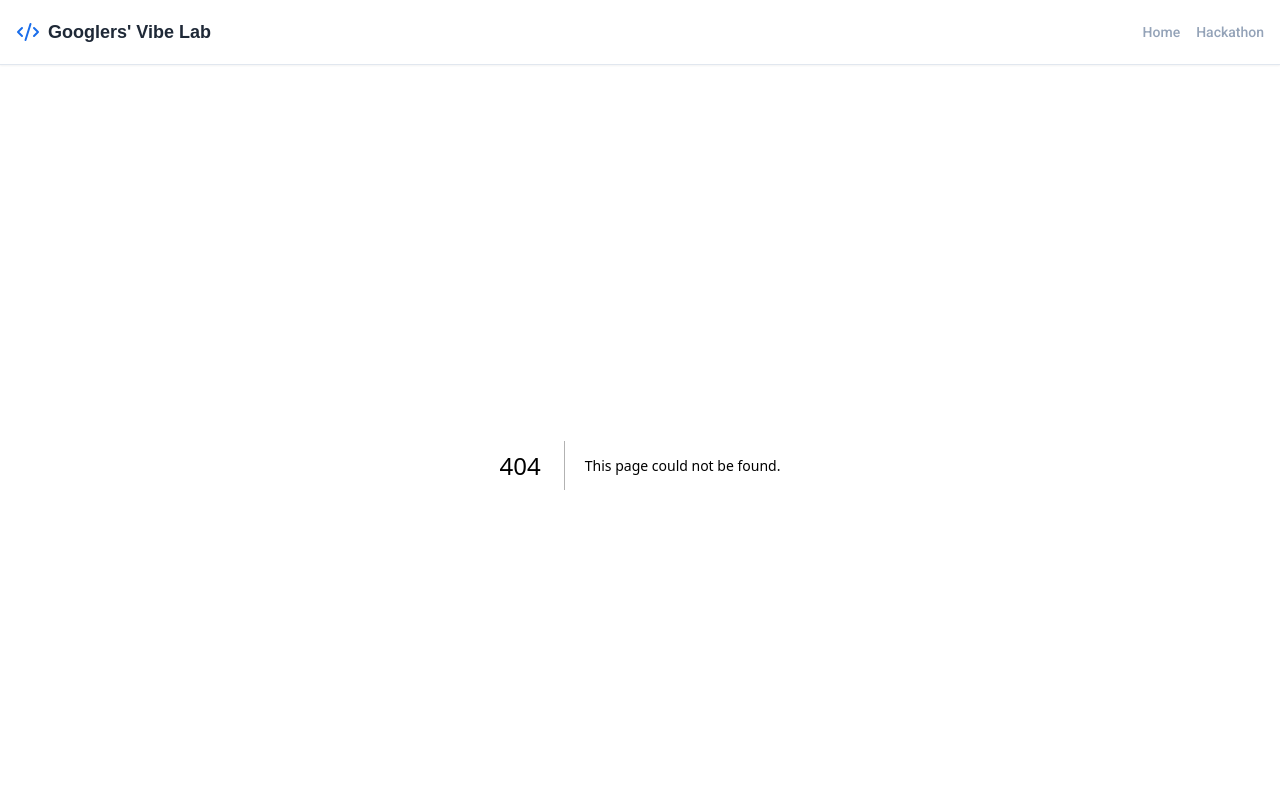
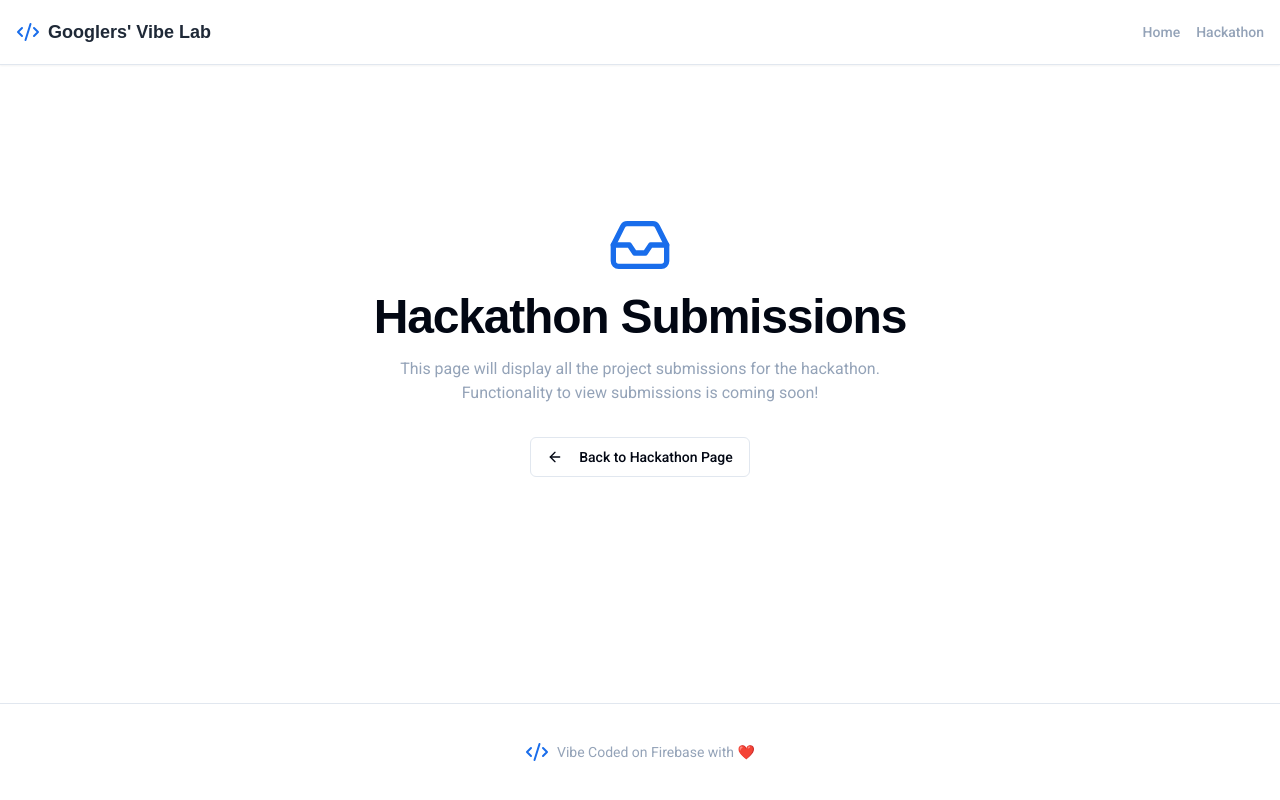
Before and after one commit to abiya-ai/GVL2025, a Next.js app: page /hackathon/submissions in a window 1280 px wide. Before the commit this address had no page. Shown: the top 800 px of the page. Built offline with nearby package versions, Linux system fonts and the light colour scheme; a web font is replaced by a local one.

Commit message:
add a button which allows the judges to view all the hackathon submissio

```diff
--- a/src/app/hackathon/page.tsx
+++ b/src/app/hackathon/page.tsx
@@ -6,7 +6,8 @@ import {
   CardTitle,
 } from '@/components/ui/card';
 import { Button } from '@/components/ui/button';
-import { ExternalLink } from 'lucide-react';
+import { ExternalLink, Eye } from 'lucide-react';
+import Link from 'next/link';
 
 const rubricsUrl =
   'https://docs.google.com/document/d/e/2PACX-1vTtJ4RH37_tutWsecIXx_LjkkDCqef8V6V1U1z1ZIbIk75TPGyTo7ByNX4Q2EWClrxh9XyfTc-nBrI6/pub';
@@ -16,9 +17,18 @@ const onePagerUrl =
 export default function HackathonPage() {
   return (
     <div className="container mx-auto max-w-7xl px-4 py-8 md:py-12">
-      <h1 className="text-4xl font-bold tracking-tight font-headline md:text-5xl mb-12">
-        Hackathon
-      </h1>
+      <div className="flex flex-col sm:flex-row justify-between items-start mb-12 gap-4">
+        <h1 className="text-4xl font-bold tracking-tight font-headline md:text-5xl">
+          Hackathon
+        </h1>
+        <Button asChild>
+          <Link href="/hackathon/submissions">
+            <Eye className="mr-2 h-5 w-5" />
+            View Submissions
+          </Link>
+        </Button>
+      </div>
+
       <div className="space-y-12">
         <Card className="overflow-hidden">
           <CardHeader>
--- /dev/null
+++ b/src/app/hackathon/submissions/page.tsx
@@ -0,0 +1,29 @@
+import { Button } from '@/components/ui/button';
+import { ArrowLeft, Inbox } from 'lucide-react';
+import Link from 'next/link';
+
+export default function SubmissionsPage() {
+  return (
+    <div className="container mx-auto flex h-[70vh] flex-col items-center justify-center text-center">
+      <Inbox className="w-16 h-16 text-primary mb-4" />
+      <h1 className="text-4xl font-bold tracking-tight font-headline md:text-5xl mb-4">
+        Hackathon Submissions
+      </h1>
+      <p className="text-muted-foreground mb-8 max-w-lg">
+        This page will display all the project submissions for the hackathon.
+        Functionality to view submissions is coming soon!
+      </p>
+      <Button asChild variant="outline">
+        <Link href="/hackathon">
+          <ArrowLeft className="mr-2 h-4 w-4" />
+          Back to Hackathon Page
+        </Link>
+      </Button>
+    </div>
+  );
+}
+
+export const metadata = {
+    title: 'Hackathon Submissions | Googlers\' Vibe Lab',
+    description: 'View all hackathon project submissions.',
+};
```
